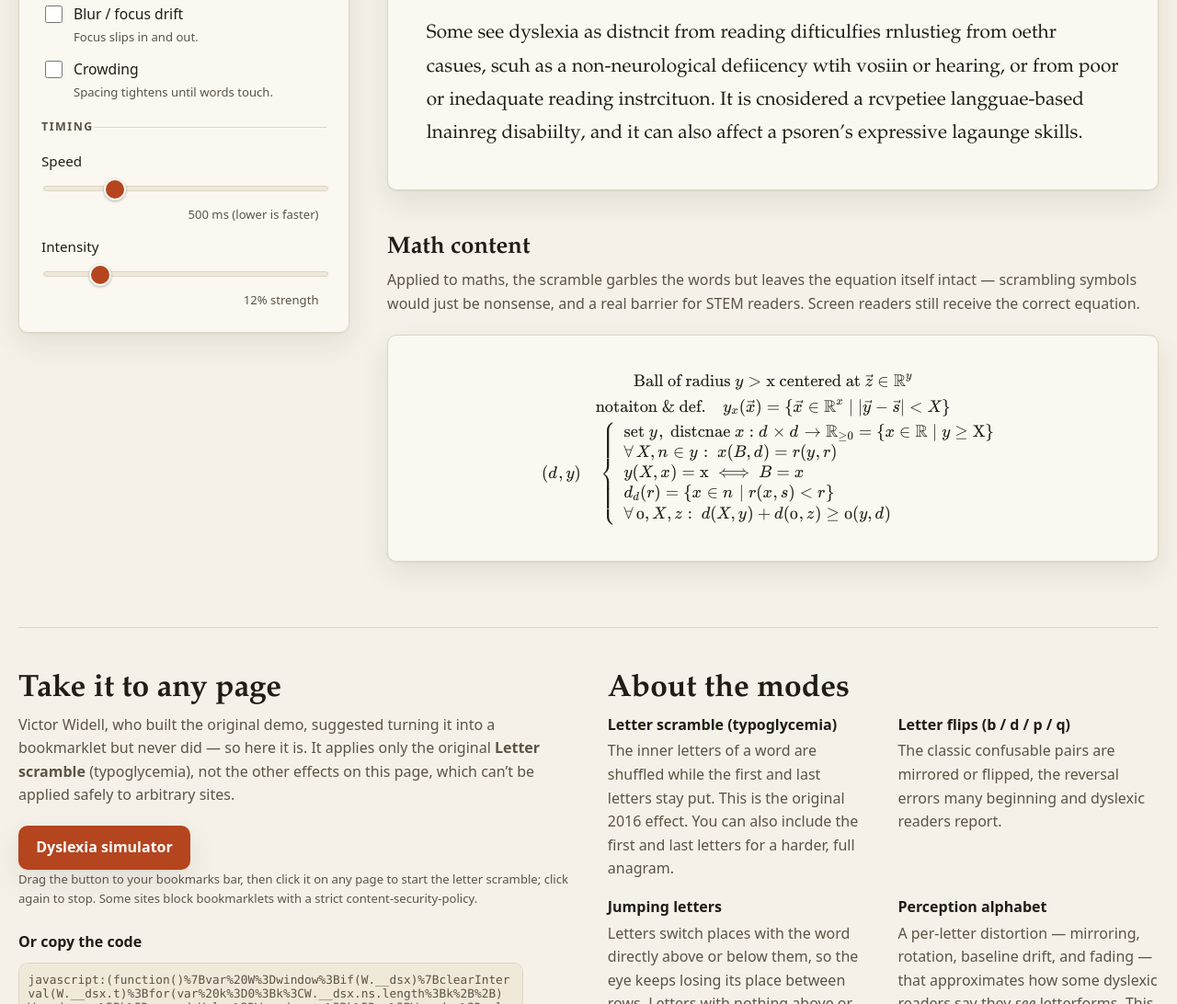
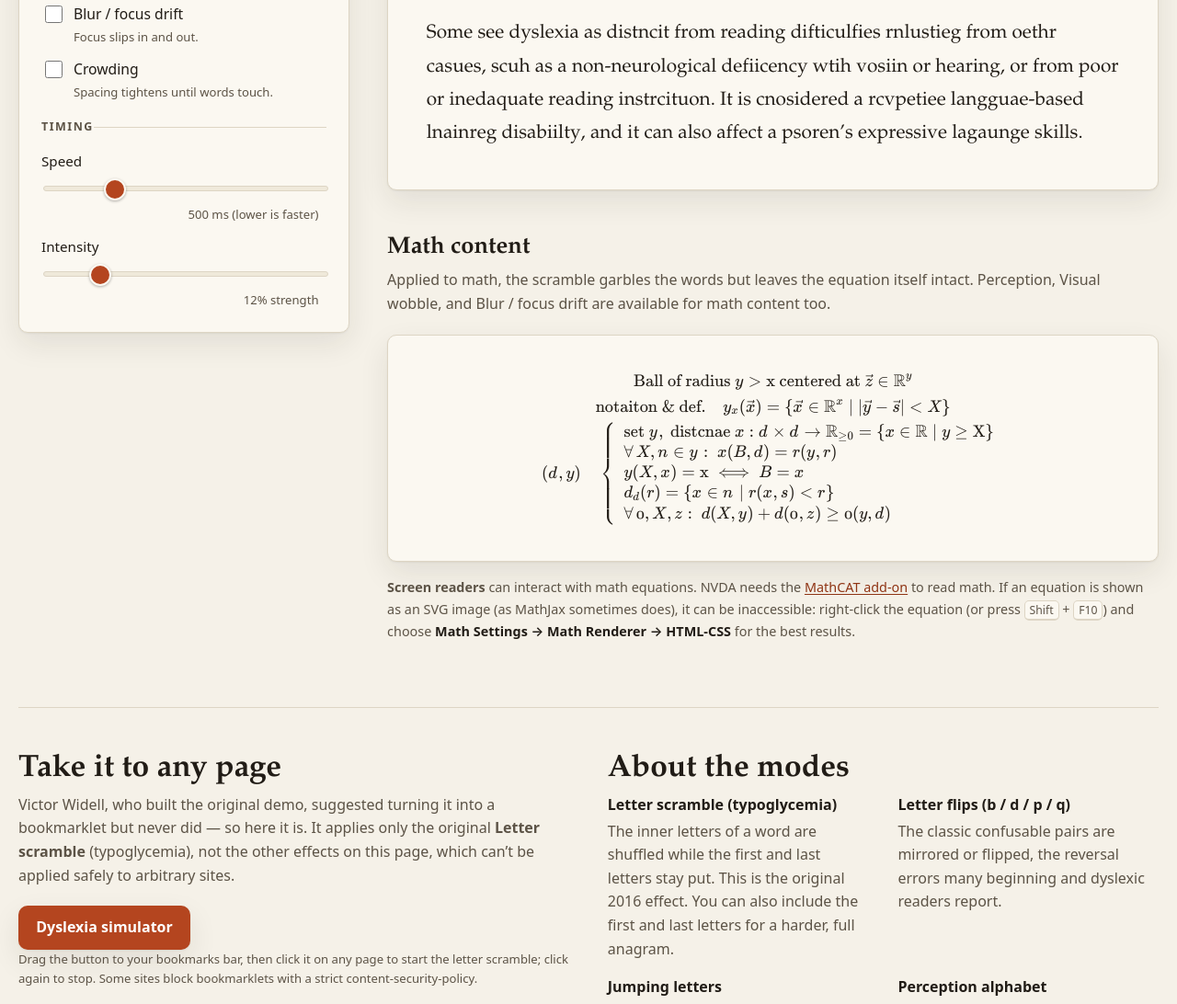
Before and after one commit to jdhori/dyslexia-simulator, a website built with Vite: page index.html in a window 1280 px wide. Shown: the part 1279-2371 px from the top of the page at 92% size. Built offline with nearby package versions, Linux system fonts and the light colour scheme.

Commit message:
docs: revise math-content note with screen-reader guidance
Drop the 'nonsense / barrier for STEM' clause; note that perception, wobble and blur apply to math; add screen-reader guidance (NVDA MathCAT add-on, and switching MathJax's renderer to HTML-CSS).

```diff
--- a/index.html
+++ b/index.html
@@ -103,15 +103,28 @@
           <div class="math-demo">
             <h3 class="math-heading">Math content</h3>
             <p class="section-note">
-              Applied to maths, the scramble garbles the words but leaves the
-              equation itself intact — scrambling symbols would just be nonsense,
-              and a real barrier for STEM readers. Screen readers still receive
-              the correct equation.
+              Applied to math, the scramble garbles the words but leaves the
+              equation itself intact. Perception, Visual wobble, and Blur / focus
+              drift are available for math content too.
             </p>
             <div class="math-surface">
-              <!-- KaTeX is rendered here by src/engine/mathScramble.ts -->
+              <!-- KaTeX is rendered here by src/engine/mathSimulator.ts -->
               <div id="math-root"></div>
             </div>
+            <p class="math-note">
+              <strong>Screen readers</strong> can interact with math equations.
+              NVDA needs the
+              <a href="https://nvda-addons.org/addon.php?id=272" rel="noopener"
+                >MathCAT add-on</a
+              >
+              to read math. If an equation is shown as an SVG image (as MathJax
+              sometimes does), it can be inaccessible: right-click the equation
+              (or press <kbd>Shift</kbd> + <kbd>F10</kbd>) and choose
+              <span class="menu-path"
+                >Math Settings → Math Renderer → HTML-CSS</span
+              >
+              for the best results.
+            </p>
           </div>
         </section>
       </div>
--- a/src/style.css
+++ b/src/style.css
@@ -470,6 +470,16 @@ main.wrap {
 .math-surface .katex-display {
   margin: 0;
 }
+.math-note {
+  margin: 1rem 0 0;
+  font-size: 0.9rem;
+  line-height: 1.65;
+  color: var(--ink-soft);
+}
+.math-note .menu-path {
+  font-weight: 600;
+  color: var(--ink);
+}
 
 /* --- sections below the fold --- */
 
```
